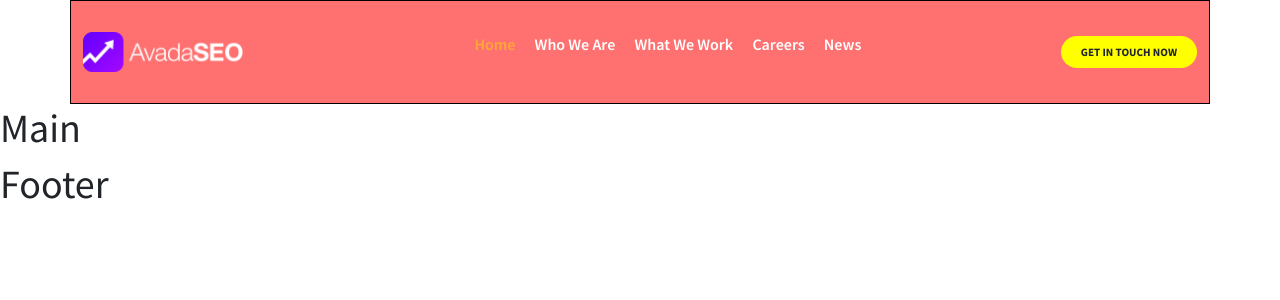
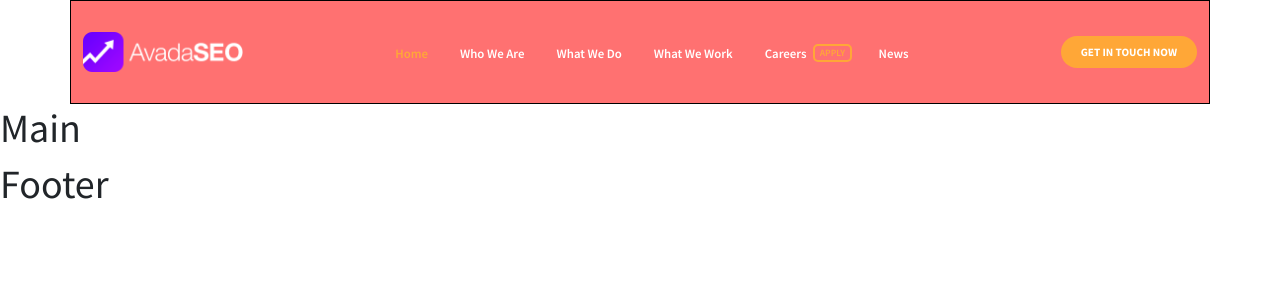
Before and after one commit to Devfrank94/proj-html-vuejs, a Vue app: page / in a window 1280 px wide. Shown: the top 300 px of the page. Built offline with nearby package versions, Linux system fonts and the light colour scheme.

Commit message:
complete  points 1.1 1.2 1.3 in README

```diff
--- a/src/components/Header.vue
+++ b/src/components/Header.vue
@@ -19,21 +19,21 @@ export default {
       <img src="/img/logo_seo_w_2x.png" alt="Logo Avada SEO">
     </div>
     <nav>
-      <ul class="d-flex">
+      <ul class="d-flex al-item-cent">
         <li v-for="(link, index) in mainMenu" :key="index">
           <a :href="link.href" :class="{'active' : link.isActive}">{{link.text}}</a>
         </li>
       </ul>
     </nav>
 
-    <div class="fm-btn">get in touch now</div>
+    <div class="fm-btn btn-orange">get in touch now</div>
   </header>
 </div>
 
 </template>
 
 
-<style lang="scss" scoped>
+<style lang='scss' scoped>
 
 @use '../scss/main.scss' as *;
 
@@ -48,25 +48,46 @@ header{
   }
 
     ul{
+      margin-top: 1rem;
+
+      li:nth-child(5){
+        position: relative;
+      }
+      li:nth-child(6){
+        margin-left: 2.5rem;
+      }
+
+      li:nth-child(5):after {
+        content: 'apply';
+        color: $bg-orange;
+        position: absolute;
+        top: 4px;
+        left: 48px;
+        border-radius: 5px;
+        padding: 0 5px;
+        border: 2px solid;
+        text-align: center;
+        text-transform: uppercase;
+        font-weight: 600;
+        font-size: .6rem;
+        cursor: pointer;
+      }
 
       a{
         display: inline-block;
-        margin: 0 .6rem;
-        padding-top: 1rem;
-        padding-bottom: 1rem;
+        margin-right: 2rem;
         text-transform: capitalize;
         text-decoration: none;
         color: $white;
-        font-size: 1rem;
+        font-size: .8rem;
         font-weight: 600;
         &:hover,
         &.active{
           color: $bg-orange;
         }
       }
-    }
-
 
   }
+}
 
 </style>
--- a/src/data/menus.js
+++ b/src/data/menus.js
@@ -10,7 +10,12 @@ const mainMenu = [
     isActive: false
   },
   {
-    href: "https://avada.website/seo/what-we-do/",
+    href: "https://avada.website/seo/who-we-do/",
+    text: "What We Do",
+    isActive: false
+  },
+  {
+    href: "https://avada.website/seo/what-we-work/",
     text: "What We Work",
     isActive: false
   },
--- a/src/scss/partials/_typography.scss
+++ b/src/scss/partials/_typography.scss
@@ -1,3 +1,5 @@
+@use './vars' as *;
+
 a{
   text-decoration: none;
 }
@@ -11,8 +13,24 @@ li{
 .fm-btn{
   text-transform: uppercase;
   padding: 8px 20px;
-  background-color: yellow;
   border-radius: 50px;
   font-size: .7rem;
   font-weight: 700;
+  cursor: pointer;
 }
+
+.btn-orange{
+  background-color: $bg-orange;
+  color: white;
+}
+
+.btn-cyan{
+  background-color: $bg-cyan;
+  color: white;
+}
+
+.btn-card{
+  border: 2px solid $gray;
+  background-color: transparent;
+  color: $gray;
+}
--- a/src/scss/partials/_utilities.scss
+++ b/src/scss/partials/_utilities.scss
@@ -54,3 +54,11 @@
 .f-wrap{
   flex-wrap: wrap;
 }
+
+.relative{
+  position: relative;
+}
+
+.absolute{
+  position: absolute;
+}
```
